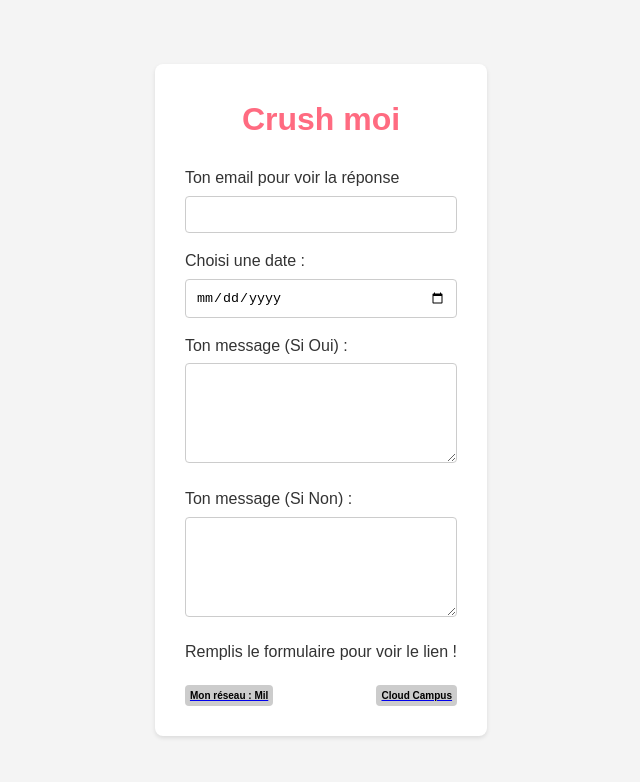
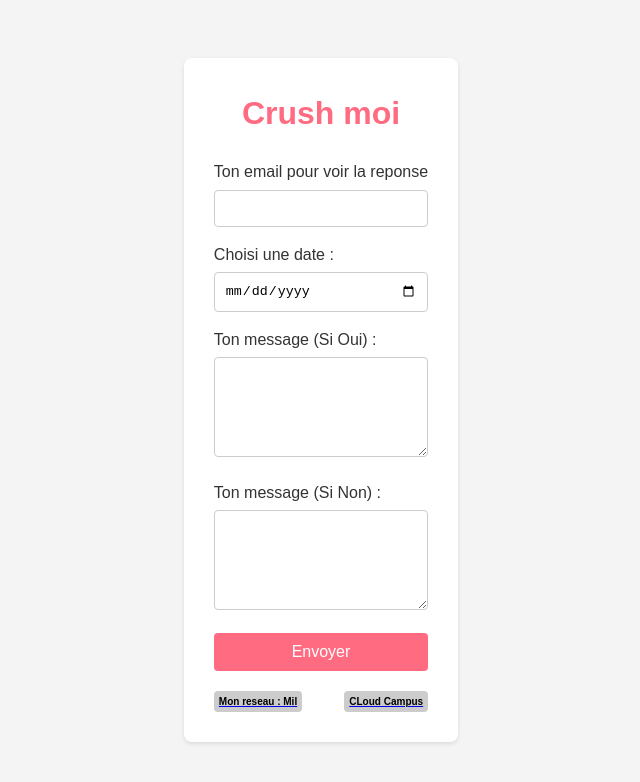
Before and after one commit to mileina/Crushmoi, a React (Create React App) app: page / in a window 1280 px wide. Shown: the top 782 px of the page, without its empty margins (319-959 px from the left). Built offline with nearby package versions, Linux system fonts and the light colour scheme.

Commit message:
reglage invitation

```diff
--- a/src/Formulaire.js
+++ b/src/Formulaire.js
@@ -1,6 +1,7 @@
-import React, { useState, useEffect } from 'react';
+import React, { useState } from 'react';
 import { v4 as uuidv4 } from 'uuid';
 import './formulaire.css';
+
 
 function Formulaire() {
   const [email, setEmail] = useState('');
@@ -12,30 +13,34 @@ function Formulaire() {
   const instagramLink = "https://www.instagram.com/mileinya";
   const customLink = "https://cloud-campus.fr/cloud-campus-ecole-de-developpement-web-full-stack-en-distanciel-alternance/";
 
-  useEffect(() => {
-    if (email && date && messageOui && messageNon) {
+  const handleSubmit = (event) => {
+    event.preventDefault();
     const id = uuidv4();
-      const newLink = `https://crushmoi-b78956e48bb4.herokuapp.com/invitation/${id}`;
-      setGeneratedLink(newLink);
+    const formData = { id, email, date, messageOui, messageNon };
 
-      // Envoie les données au serveur
-      const invitationData = { id, email, date, messageOui, messageNon };
-      fetch('http://localhost:3001/api/invitation', {
+    console.log(formData);
+
+    fetch('https://apicrushme-78ffc6826d3c.herokuapp.com/api/invitation', {
       method: 'POST',
       headers: {
         'Content-Type': 'application/json',
       },
-        body: JSON.stringify(invitationData),
+      body: JSON.stringify(formData),
     })
-      .then(response => response.json())
-      .then(data => console.log(data))
-      .catch(error => console.error('Error:', error));
-    } else {
-      setGeneratedLink('');
+    .then(response => {
+      if (!response.ok) {
+        throw new Error(`HTTP error! status: ${response.status}`);
       }
-  }, [email, date, messageOui, messageNon]);
-
-
+      return response.json();
+    })
+    .then(data => {
+      const newLink = `https://crushmoi-b78956e48bb4.herokuapp.com/invitation/${data.id}`;
+      setGeneratedLink(newLink);
+    })
+    .catch((error) => {
+      console.error('Error:', error);
+    });
+  };
 
   const copyToClipboard = () => {
     navigator.clipboard.writeText(generatedLink)
@@ -47,12 +52,13 @@ function Formulaire() {
       });
   };
 
+
   return (
     <div className="container">
       <h1>Crush moi</h1>
-      <form id="rendezVousForm">
+      <form id="rendezVousForm" onSubmit={handleSubmit}>
         <div className="form-group">
-          <label htmlFor="email">Ton email pour voir la réponse</label>
+          <label htmlFor="email">Ton email pour voir la reponse</label>
           <input
             type="email"
             id="email"
@@ -93,14 +99,9 @@ function Formulaire() {
             onChange={(e) => setMessageNon(e.target.value)}
           ></textarea>
         </div>
+
+        <button type="submit">Envoyer</button>
       </form>
-
-      {!generatedLink && (
-        <div className="alert-message">
-          <p>Remplis le formulaire pour voir le lien !</p>
-        </div>
-      )}
-
       {generatedLink && (
   <div>
   <p>Votre lien d'invitation unique:</p>
@@ -112,21 +113,28 @@ function Formulaire() {
   />
   <button onClick={copyToClipboard}>Copier le lien</button>
   {copySuccess && <div style={{ color: 'green' }}>{copySuccess}</div>}
+
 </div>
+
       )}
 
 <div className="buttons-container">
   <a href={instagramLink} target="_blank" rel="noopener noreferrer">
-          <button className="custom-button instagram-button">Mon réseau : Mil</button>
+    <button className="custom-button instagram-button"> Mon reseau : Mil</button>
   </a>
 
   {customLink && (
     <a href={customLink} target="_blank" rel="noopener noreferrer">
-            <button className="custom-button ecole-button">Cloud Campus</button>
+      <button className="custom-button ecole-button">CLoud Campus</button>
     </a>
   )}
 </div>
+
+
+
+
     </div>
+
   );
 }
 
--- a/src/invitation.js
+++ b/src/invitation.js
@@ -35,6 +35,7 @@ function Invitation() {
     const [showUhImage, setShowUhImage] = useState(false);
     const [showCryImage, setShowCryImage] = useState(false);
     const [clickCount, setClickCount] = useState(0);
+    const [showDommageMessage, setShowDommageMessage] = useState(false);
     const [showTitleAndQuestion, setShowTitleAndQuestion] = useState(true);
     const [showYesMessage, setShowYesMessage] = useState(false);;
     const [showRefusalMessage, setShowRefusalMessage] = useState(false);
@@ -50,10 +51,9 @@ function Invitation() {
 
 
 
-    const [invitationData, setInvitationData] = useState(null);
     const fetchInvitationData = async (id) => {
         try {
-            const response = await fetch(`https://crushmoi-b78956e48bb4.herokuapp.com/api/invitation/${id}`);
+            const response = await fetch(`https://apicrushme-78ffc6826d3c.herokuapp.com/api/invitation/${id}`);
             if (response.ok) {
                 const data = await response.json();
                 setInvitationData(data);
```
Also changed, not shown: 1 other file (tests, documents, lock files or other folders). Lines whose indentation alone changed are shown as unchanged.
